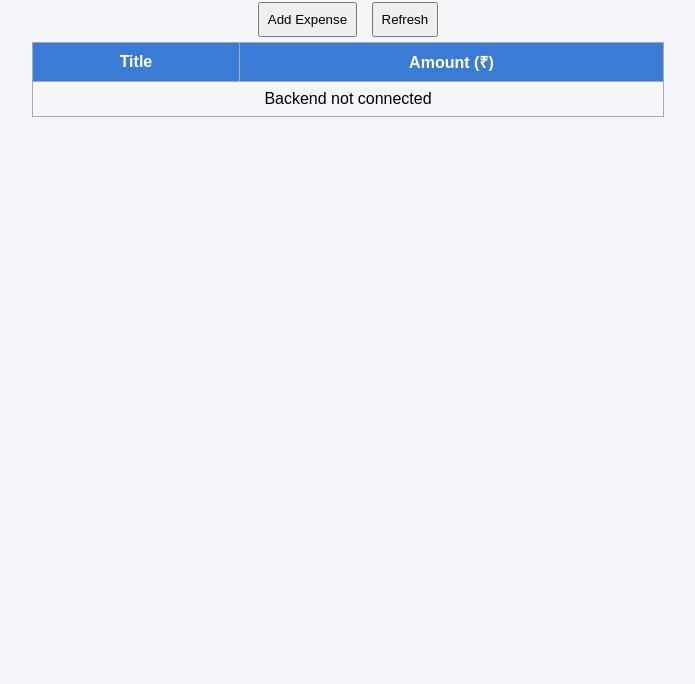
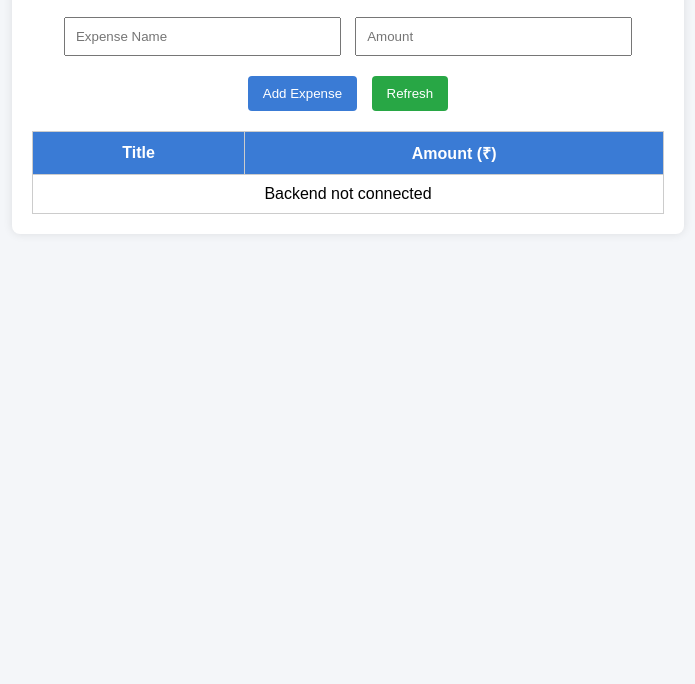
Before and after one commit to tauqeerahmed0309/expense-tracker-project, a plain HTML site: page index.html in a window 1280 px wide. Shown: the part 116-800 px from the top of the page, without its empty margins (292-987 px from the left). Drawn offline with Linux system fonts and the light colour scheme; no server answers.

Commit message:
Update style.css

```diff
--- a/style.css
+++ b/style.css
@@ -1,23 +1,59 @@
 body {
-    font-family: Arial;
-    text-align: center;
+    font-family: Arial, sans-serif;
     background: #f4f6f9;
 }
 
-input, button {
-    padding: 8px;
+.container {
+    width: 50%;
+    margin: 40px auto;
+    background: white;
+    padding: 20px;
+    border-radius: 8px;
+    box-shadow: 0 0 10px rgba(0,0,0,0.1);
+    text-align: center;
+}
+
+input {
+    padding: 10px;
     margin: 5px;
+    width: 40%;
+}
+
+.buttons {
+    margin: 10px;
+}
+
+button {
+    padding: 10px 15px;
+    margin: 5px;
+    cursor: pointer;
+    border: none;
+    border-radius: 4px;
+    background: #3a7bd5;
+    color: white;
+}
+
+button:hover {
+    background: #2e5fa3;
+}
+
+.refresh {
+    background: #28a745;
+}
+
+.refresh:hover {
+    background: #1e7e34;
 }
 
 table {
-    margin: auto;
+    width: 100%;
+    margin-top: 15px;
     border-collapse: collapse;
-    width: 50%;
 }
 
 th, td {
-    border: 1px solid #aaa;
-    padding: 8px;
+    border: 1px solid #ccc;
+    padding: 10px;
 }
 
 th {
```
